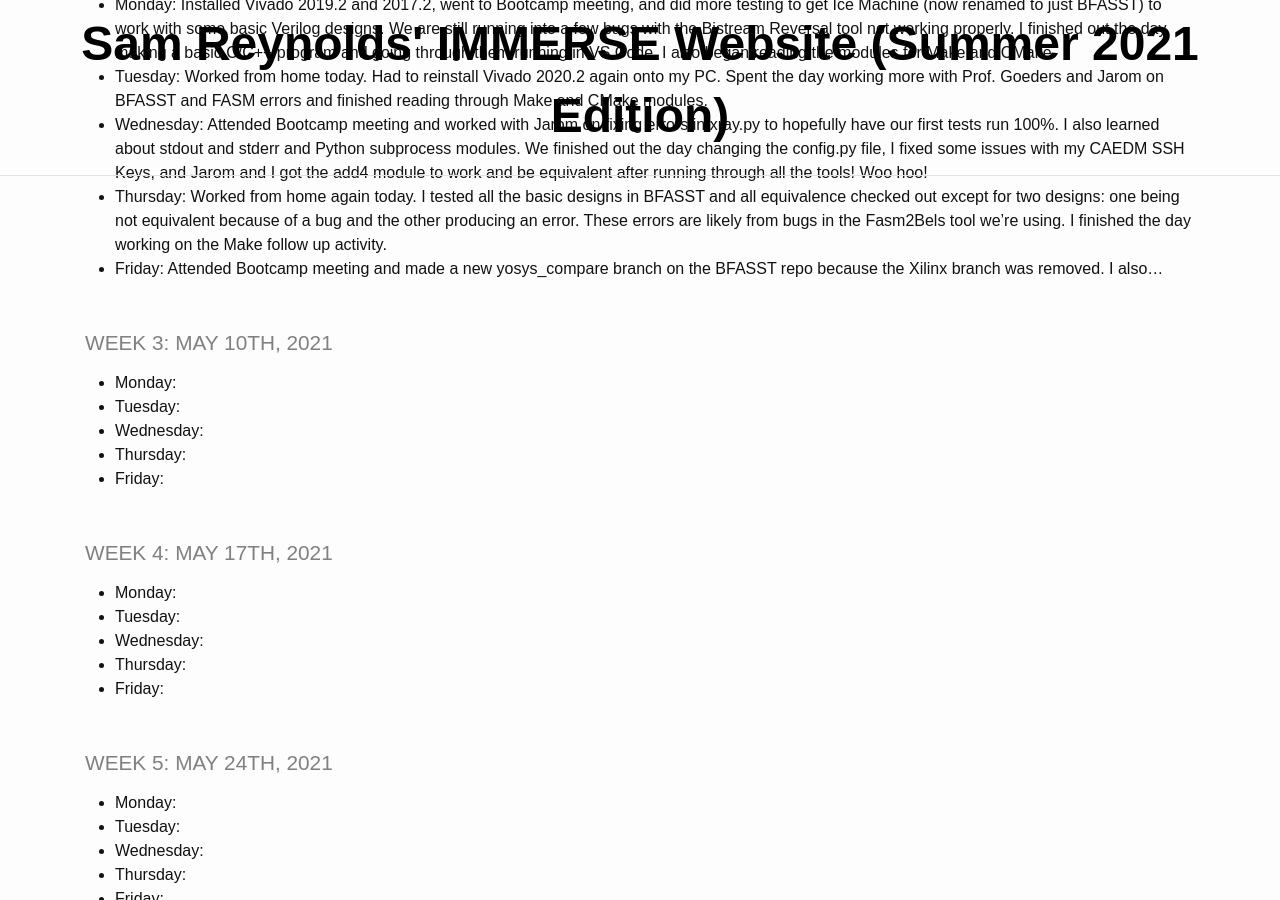
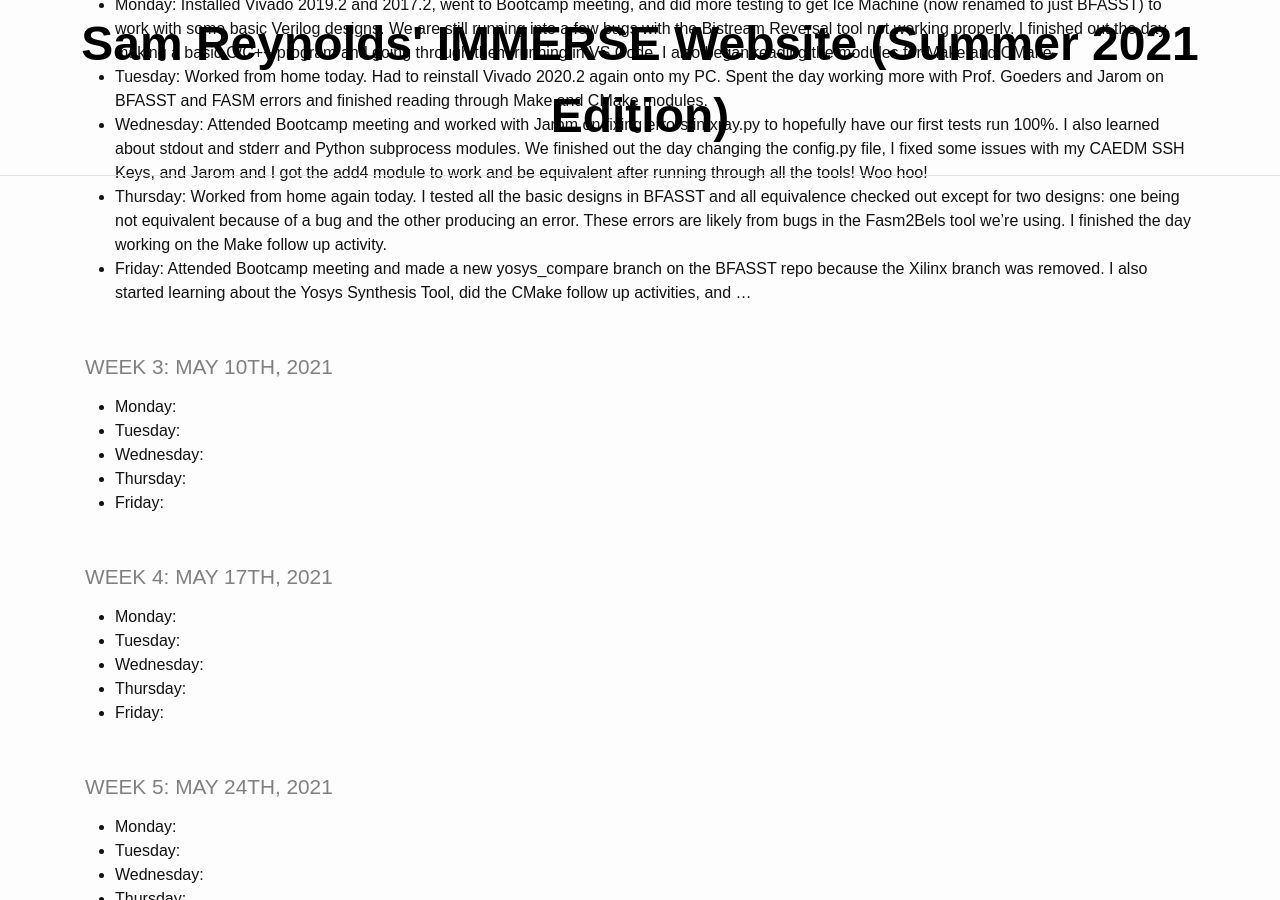
Before and after one commit to TheDHCreator/thedhcreator.github.io, a Jekyll site: the page built from _pages/log.md, in a window 1280 px wide and 900 px high, scrolled down 647 px. Built offline with Jekyll 4.4.1, drawn with Linux system fonts in a browser that asks for light colours.

Commit message:
more fridays updates

```diff
--- a/_pages/log.md
+++ b/_pages/log.md
@@ -17,7 +17,7 @@ title: IMMERSE Log
 * **Tuesday**: Worked from home today. Had to reinstall Vivado 2020.2 again onto my PC. Spent the day working more with Prof. Goeders and Jarom on BFASST and FASM errors and finished reading through Make and CMake modules.
 * **Wednesday**: Attended Bootcamp meeting and worked with Jarom on fixing errors in xray.py to hopefully have our first tests run 100%. I also learned about stdout and stderr and Python subprocess modules. We finished out the day changing the config.py file, I fixed some issues with my CAEDM SSH Keys, and Jarom and I got the add4 module to work and be equivalent after running through all the tools! Woo hoo!
 * **Thursday**: Worked from home again today. I tested all the basic designs in BFASST and all equivalence checked out except for two designs: one being not equivalent because of a bug and the other producing an error. These errors are likely from bugs in the Fasm2Bels tool we're using. I finished the day working on the Make follow up activity.
-* **Friday**: Attended Bootcamp meeting and made a new yosys_compare branch on the BFASST repo because the Xilinx branch was removed. I also...
+* **Friday**: Attended Bootcamp meeting and made a new yosys_compare branch on the BFASST repo because the Xilinx branch was removed. I also started learning about the Yosys Synthesis Tool, did the CMake follow up activities, and ...
 
 ### Week 3: May 10th, 2021
 
```
